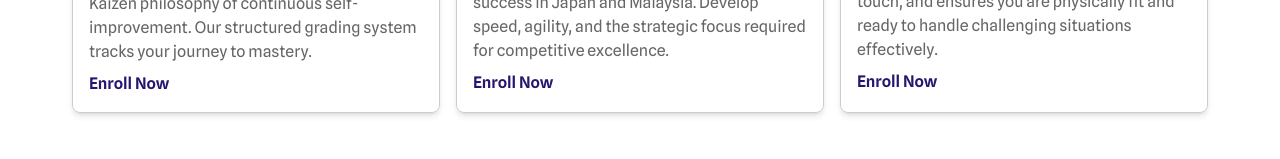
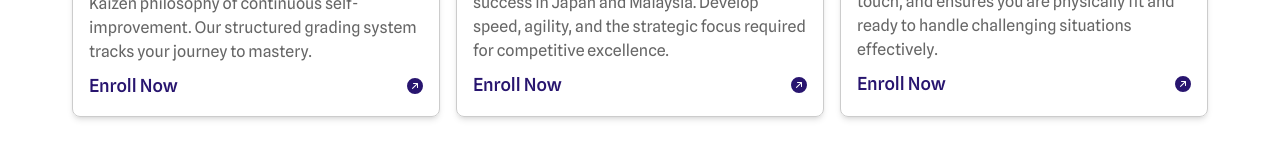
Before and after one commit to sourav7693/kaizen-karate, a Next.js app: page / in a window 1280 px wide. Shown: the part 2050-2209 px from the top of the page. Built offline with nearby package versions, Linux system fonts and the light colour scheme; no server answers; the database is empty.

Commit message:
force dynamic change

```diff
--- a/src/app/district-incharge/page.tsx
+++ b/src/app/district-incharge/page.tsx
@@ -9,7 +9,7 @@ const page = () => {
       photo: "/images/Sensei Puja Oraon.jpg",
       name: "Sensei Puja Oraon",
       district: "Siliguri",
-      designation: "Patron",
+      designation: "Chief Instructor Associate",
     },
     {
       photo: "/images/Sensei Fazr SK.jpg",
--- a/src/app/media/page.tsx
+++ b/src/app/media/page.tsx
@@ -1,3 +1,4 @@
+export const dynamic = "force-dynamic";
 import { getAllGallery } from "@/actions/gallery";
 import SubBanner from "@/components/global/SubBanner";
 import { GalleryDocument } from "@/models/Gallery";
@@ -18,13 +19,13 @@ const page = async () => {
           </h1>
           <div className="grid grid-cols-1 md:grid-cols-3 gap-4 ">
             {gallery.data.map((item: GalleryDocument) => (
-              <div key={item.galleryId}>
+              item.status && <div key={item.galleryId}>
                 <Image
                   src={item.gallery_image.secure_url}
                   alt={item.name}
                   width={500}
                   height={500}
-                  className="w-full h-64 object-cover rounded-lg shadow-md"
+                  className="w-full h-full object-cover rounded-lg shadow-md"
                 />
               </div>
             ))}
--- a/src/app/page.tsx
+++ b/src/app/page.tsx
@@ -11,7 +11,7 @@ import TrainingClasses from '@/components/home/TrainingClasses';
 import MainTemplate from '@/templates/MainTemplate'
 
 const page = async() => {
-  const gallery = await getAllGallery(1,10);
+  const gallery = await getAllGallery(1,0);
   return (
     <MainTemplate>
       <HomeSlider />
--- a/src/components/home/GallerySection.tsx
+++ b/src/components/home/GallerySection.tsx
@@ -1,4 +1,5 @@
 "use client";
+export const dynamic = "force-dynamic";
 import { GalleryDocument } from "@/models/Gallery";
 import Image from "next/image";
 import { useEffect, useState } from "react";
@@ -47,7 +48,7 @@ const GallerySection = ({ Gallery }: { Gallery: GalleryDocument[] }) => {
               className="w-full flex items-center justify-center"
             >
               {Gallery.map((gallery) => (
-                <SwiperSlide
+                gallery.status && <SwiperSlide
                   key={gallery.galleryId}
                   className="!flex items-center justify-center"
                 >
--- a/src/components/home/TrainingClasses.tsx
+++ b/src/components/home/TrainingClasses.tsx
@@ -1,5 +1,6 @@
 import Image from "next/image";
 import Link from "next/link";
+import { BsArrowUpRightCircleFill } from "react-icons/bs";
 
 
 const TrainingClasses = () => {
@@ -31,7 +32,11 @@ const TrainingClasses = () => {
 
       <div className="grid grid-cols-1 md:grid-cols-2 lg:grid-cols-3 gap-4 mt-6">
         {info.map((item, index) => (
-          <Link href="/classes" key={index} className="border border-[#ccc] bg-radial-to-b from-[#f5f5f5] to-[#ffffff] p-4 rounded-lg shadow-md flex flex-col gap-2 hover:scale-105 transition-transform duration-300">
+          <Link
+            href="/classes"
+            key={index}
+            className="border group border-[#ccc] bg-radial-to-b from-[#f5f5f5] to-[#ffffff] p-4 rounded-lg shadow-md flex flex-col gap-2 hover:scale-105 transition-transform duration-300"
+          >
             <Image
               src={item.imageUrl}
               alt={item.title}
@@ -40,12 +45,15 @@ const TrainingClasses = () => {
               className="rounded-lg"
             />
             <h2 className="text-lg font-semibold text-defined-purple">
-                {item.title}
+              {item.title}
             </h2>
-            <p className="text-defined-brown">
-                {item.detail}
-            </p>
-            <span className="text-defined-purple font-semibold">Enroll Now</span>
+            <p className="text-defined-brown">{item.detail}</p>
+            <div className="flex items-center justify-between font-medium group-hover:scale-105 transition-transform duration-300">
+              <span className="xlg:text-xl text-lg xxl:text-2xl transition-transform duration-300 group-hover:translate-x-2 text-defined-purple">
+                Enroll Now
+              </span>
+              <BsArrowUpRightCircleFill className="xlg:text-lg text-base text-defined-purple transition-transform duration-300 group-hover:rotate-45" />
+            </div>
           </Link>
         ))}
       </div>
```
